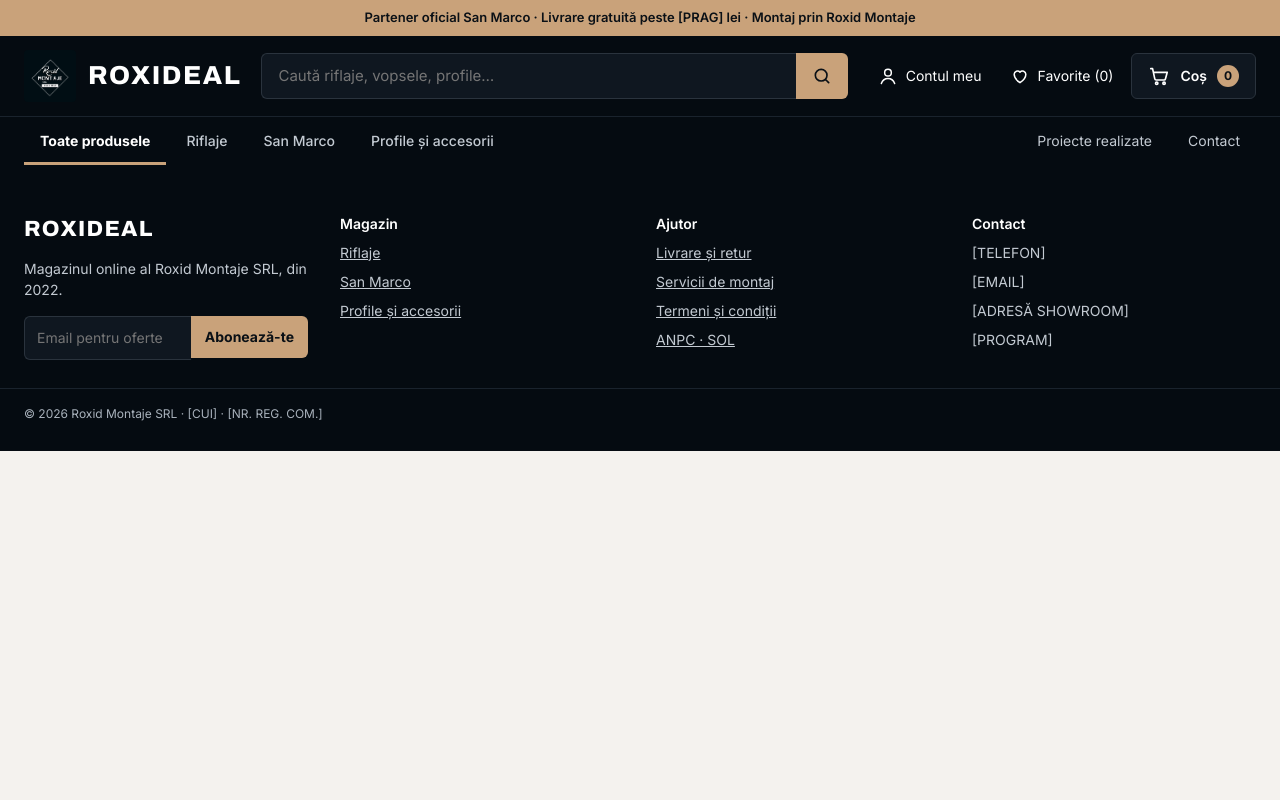
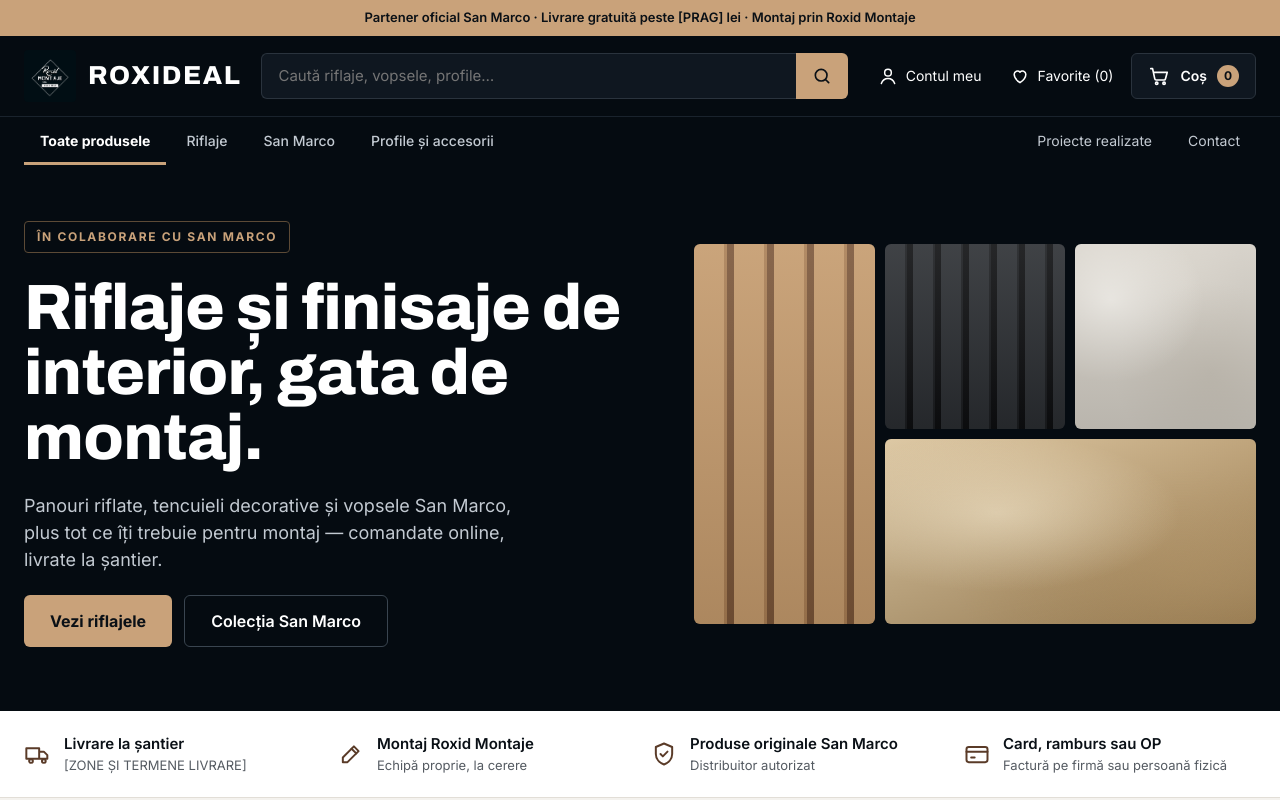
Before and after one commit to Alexandorel/RoxIdeal, a React (Vite) app: page / in a window 1280 px wide. Shown: the top 800 px of the page. Built offline with nearby package versions, Linux system fonts and the light colour scheme.

Commit message:
fix: main page set to the route '/'

```diff
--- a/src/App.jsx
+++ b/src/App.jsx
@@ -2,6 +2,7 @@ import { BrowserRouter, Route, Routes } from 'react-router-dom';
 import { ShopProvider } from './ShopContext';
 import Header from './components/Header';
 import Footer from './components/Footer';
+import Shop from './pages/Shop';
 
 export default function App() {
   return (
@@ -9,7 +10,7 @@ export default function App() {
       <ShopProvider>
         <Header />
         <Routes>
-          <Route path="/" element={<main />} />
+          <Route path="/" element={<Shop />} />
         </Routes>
         <Footer />
       </ShopProvider>
```
